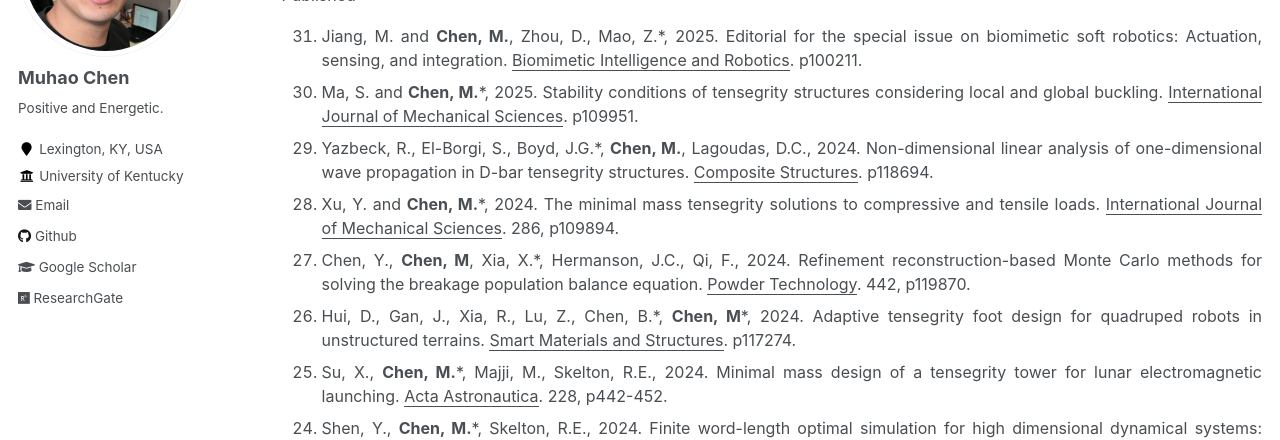
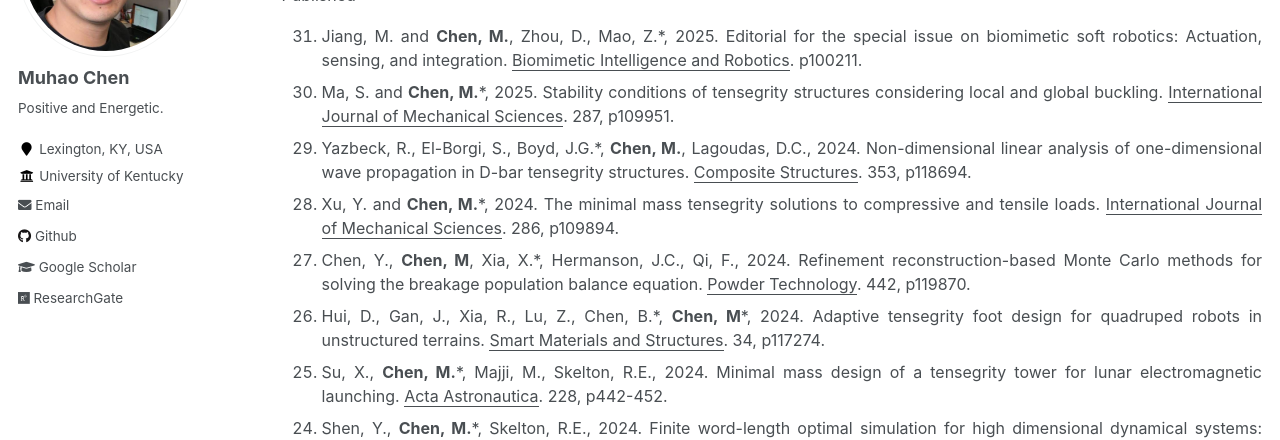
Before and after one commit to Muhao-Chen/muhao-chen.github.io, a Jekyll site: the page built from _pages/publication.md, in a window 1280 px wide and 900 px high, scrolled down 526 px. Shown: the part 154-594 px from the top of the window. Built offline with Jekyll 4.4.1, drawn with Linux system fonts in a browser that asks for light colours.

Commit message:
Update publication.md

```diff
--- a/_pages/publication.md
+++ b/_pages/publication.md
@@ -33,11 +33,11 @@ Submitted
 Published
 <ol reversed>
 <li>Jiang, M. and <strong>Chen, M.</strong>, Zhou, D., Mao, Z.*, 2025. Editorial for the special issue on biomimetic soft robotics: Actuation, sensing, and integration. <u>Biomimetic Intelligence and Robotics</u>. p100211.</li>
-<li>Ma, S. and <strong>Chen, M.</strong>*, 2025. Stability conditions of tensegrity structures considering local and global buckling. <u>International Journal of Mechanical Sciences</u>. p109951.</li>
-<li> Yazbeck, R., El-Borgi, S., Boyd, J.G.*, <strong>Chen, M.</strong>, Lagoudas, D.C., 2024. Non-dimensional linear analysis of one-dimensional wave propagation in D-bar tensegrity structures. <u>Composite Structures</u>. p118694.</li>
+<li>Ma, S. and <strong>Chen, M.</strong>*, 2025. Stability conditions of tensegrity structures considering local and global buckling. <u>International Journal of Mechanical Sciences</u>. 287, p109951.</li>
+<li> Yazbeck, R., El-Borgi, S., Boyd, J.G.*, <strong>Chen, M.</strong>, Lagoudas, D.C., 2024. Non-dimensional linear analysis of one-dimensional wave propagation in D-bar tensegrity structures. <u>Composite Structures</u>. 353, p118694.</li>
 <li> Xu, Y. and <strong>Chen, M.</strong>*, 2024. The minimal mass tensegrity solutions to compressive and tensile loads. <u>International Journal of Mechanical Sciences</u>. 286, p109894.</li>
 <li> Chen, Y., <strong>Chen, M</strong>, Xia, X.*, Hermanson, J.C., Qi, F., 2024. Refinement reconstruction-based Monte Carlo methods for solving the breakage population balance equation. <u>Powder Technology</u>. 442, p119870. </li>
-<li> Hui, D., Gan, J., Xia, R., Lu, Z., Chen, B.*, <strong>Chen, M</strong>*, 2024. Adaptive tensegrity foot design for quadruped robots in unstructured terrains. <u>Smart Materials and Structures</u>. p117274. </li>
+<li> Hui, D., Gan, J., Xia, R., Lu, Z., Chen, B.*, <strong>Chen, M</strong>*, 2024. Adaptive tensegrity foot design for quadruped robots in unstructured terrains. <u>Smart Materials and Structures</u>. 34, p117274. </li>
 <li>Su, X., <strong>Chen, M.</strong>*, Majji, M., Skelton, R.E., 2024. Minimal mass design of a tensegrity tower for lunar electromagnetic launching. <u>Acta Astronautica</u>. 228, p442-452.</li>
 <li>Shen, Y., <strong>Chen, M.</strong>*, Skelton, R.E., 2024. Finite word-length optimal simulation for high dimensional dynamical systems: examples of tensegrity structures. <u>Mechanical Systems and Signal Processing.</u> 215, p111415.</li>
 <li>Shen, Y., <strong>Chen, M.</strong>*, Skelton, R.E., 2024. A Markov data-based approach to system identification and output error covariance analysis for tensegrity structures. <u>Nonlinear Dynamics.</u> 112, p7215-7231. </li>
```
